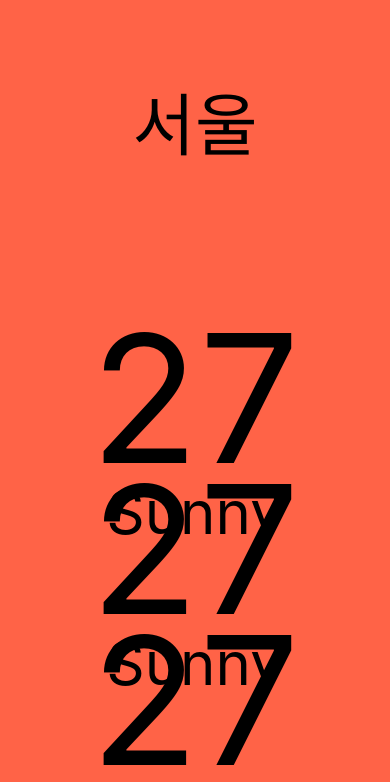
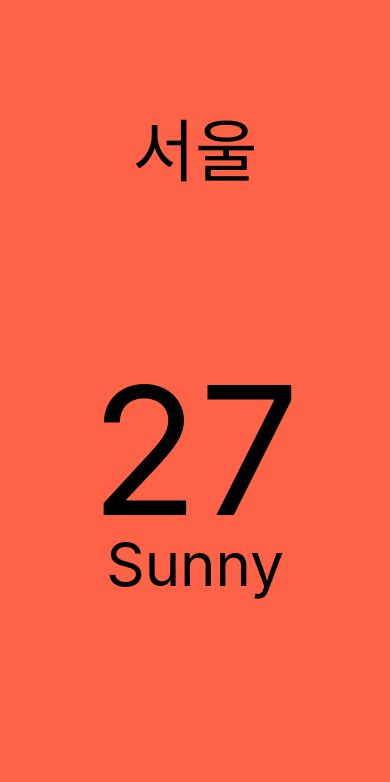
Before and after one commit to jihami/expoWeather, a React Native app: screen / in a window 390 px wide. Shown: the top 782 px of the page. Built offline with nearby package versions, Linux system fonts and the light colour scheme.

Commit message:
2.6 Styles part Two

```diff
--- a/App.js
+++ b/App.js
@@ -1,5 +1,9 @@
 import { StatusBar } from 'expo-status-bar';
-import { View, Text, StyleSheet} from 'react-native';
+import { View, Text, Dimensions, StyleSheet, ScrollView} from 'react-native';
+
+// 스크린 사이즈 받아줌
+const{ width:SCREEN_WIDTH } = Dimensions.get("window");
+// console.log(SCREEN_WIDTH);
 
 export default function App() {
   return  (
@@ -8,7 +12,13 @@ export default function App() {
       <View style={styles.city}>
         <Text style={styles.cityName}>서울</Text>
       </View>
-      <View style={styles.weather}>
+      {/* pagingEnabled -> 페이지 하나씩 */}
+      {/* showsHorizontalScrollIndicator -> 밑에 스크롤 페이지 어딘지 없애줌 */}
+      <ScrollView
+        pagingEnabled
+        horizontal
+        showsHorizontalScrollIndicator={false}
+        contentContainerStyle={styles.weather}>
         <View style={styles.day}>
           <Text style={styles.temp}>27</Text>
           <Text style={styles.desciption}>Sunny</Text>
@@ -25,7 +35,7 @@ export default function App() {
           <Text style={styles.temp}>27</Text>
           <Text style={styles.desciption}>Sunny</Text>
         </View>
-      </View>
+      </ScrollView>
   </View>
   );
 }
@@ -45,11 +55,10 @@ const styles = StyleSheet.create({
     fontWeight:"500"
   },
   weather:{
-    flex:3,
     // backgroundColor: "teal",
   },
   day:{
-    flex:1,
+    width: SCREEN_WIDTH,
     alignItems:"center",
   },
   temp:{
```
